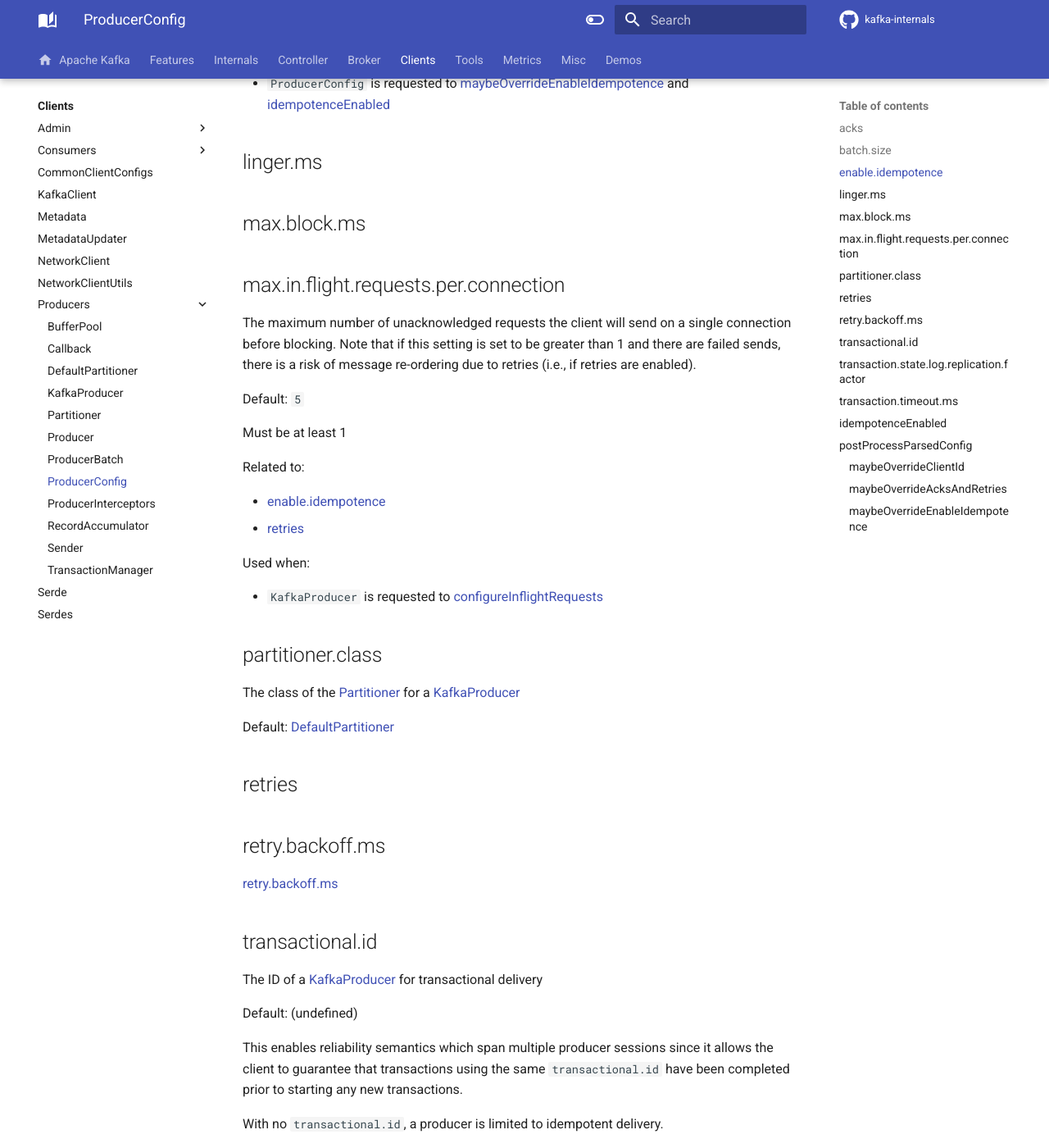
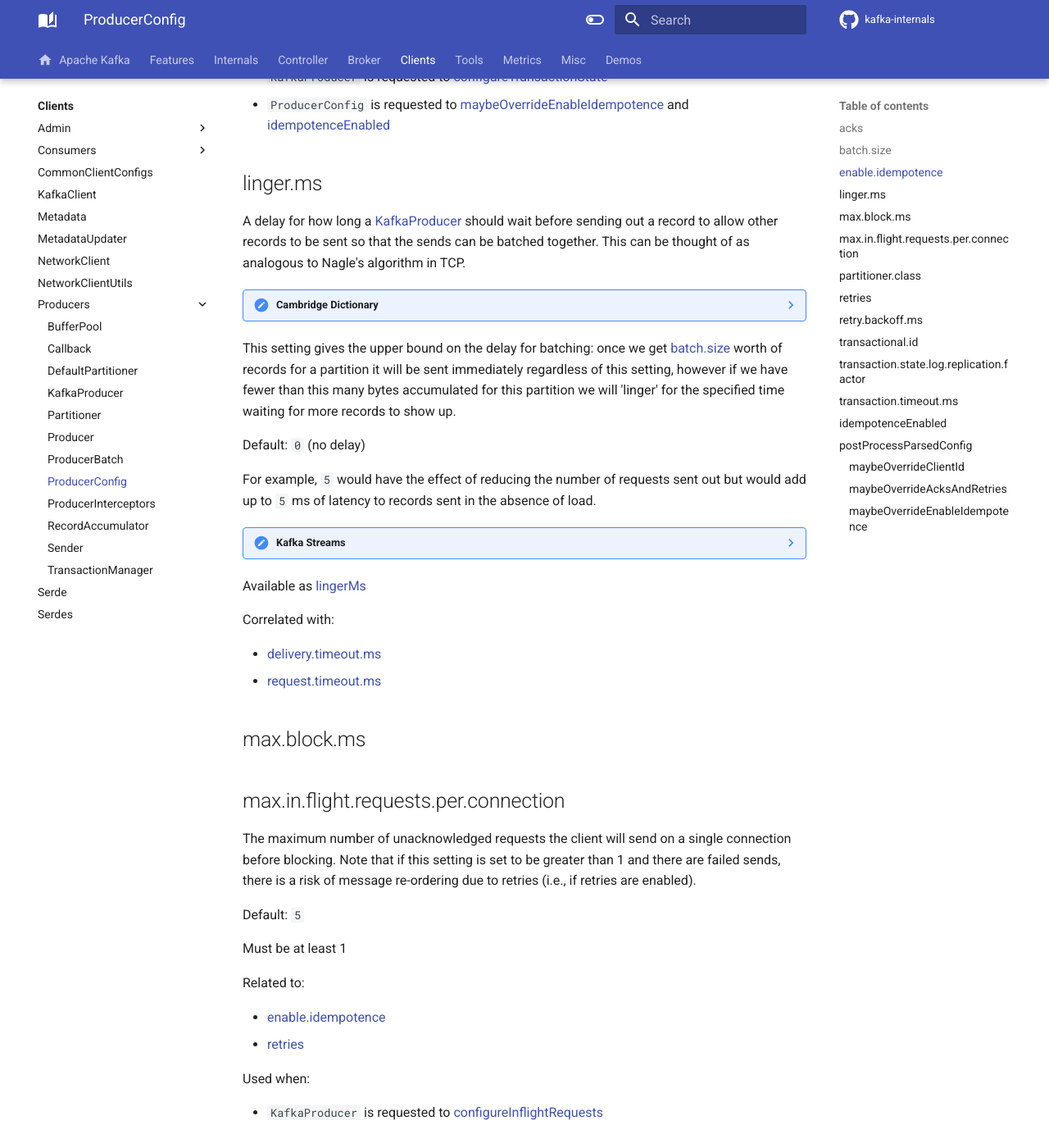
Before and after one commit to japila-books/kafka-internals, an MkDocs documentation site: the page built from docs/clients/producer/ProducerConfig.md, in a window 1280 px wide and 1400 px high, scrolled down 906 px. Shown: the whole window at 82% size. Built offline with MkDocs 1.6.1 and Material for MkDocs 9.7.7, drawn with Linux system fonts in a browser that asks for light colours; comment, search, counter and statistics services are not loaded; some of the changed text lies outside the part shown.

Commit message:
linger.ms

```diff
--- a/docs/clients/producer/ProducerConfig.md
+++ b/docs/clients/producer/ProducerConfig.md
@@ -8,7 +8,7 @@ The buffer size allocated for a partition. When records are received (which are
 
 Default: `16384`
 
-Must be at least 0
+Must be at least 0. If `0`, `KafkaProducer` will assume `1` anyway (to create the [RecordAccumulator](KafkaProducer.md#accumulator))
 
 Related to:
 
@@ -29,7 +29,32 @@ Used when:
 * `KafkaProducer` is requested to [configureTransactionState](KafkaProducer.md#configureTransactionState)
 * `ProducerConfig` is requested to [maybeOverrideEnableIdempotence](#maybeOverrideEnableIdempotence) and [idempotenceEnabled](#idempotenceEnabled)
 
-## <span id="linger.ms"><span id="LINGER_MS_CONFIG"> linger.ms
+## <span id="LINGER_MS_CONFIG"> linger.ms { #linger.ms }
+
+A delay for how long a [KafkaProducer](KafkaProducer.md) should wait before sending out a record to allow other records to be sent so that the sends can be batched together.
+This can be thought of as analogous to Nagle's algorithm in TCP.
+
+??? note "Cambridge Dictionary"
+    [linger](https://dictionary.cambridge.org/dictionary/english/linger)<br>
+    _verb_
+
+    > to take a long time to leave or disappear
+
+This setting gives the upper bound on the delay for batching: once we get [batch.size](#batch.size) worth of records for a partition it will be sent immediately regardless of this setting, however if we have fewer than this many bytes accumulated for this partition we will 'linger' for the specified time waiting for more records to show up.
+
+Default: `0` (no delay)
+
+For example, `5` would have the effect of reducing the number of requests sent out but would add up to `5` ms of latency to records sent in the absence of load.
+
+??? note "Kafka Streams"
+    Kafka Streams prefers `linger.ms` to be `100`.
+
+Available as [lingerMs](KafkaProducer.md#lingerMs)
+
+Correlated with:
+
+* [delivery.timeout.ms](#delivery.timeout.ms)
+* [request.timeout.ms](#request.timeout.ms)
 
 ## <span id="max.block.ms"><span id="MAX_BLOCK_MS_CONFIG"> max.block.ms
 
```
Also changed, not shown: docs/clients/producer/KafkaProducer.md (+13 -22 lines), docs/clients/producer/index.md (+33 -1 lines).
